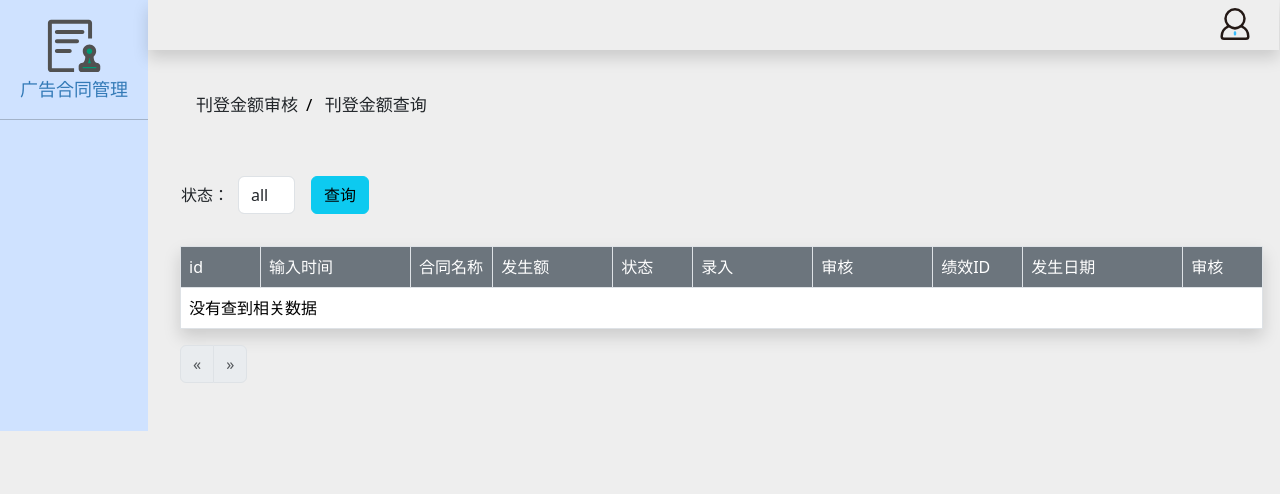
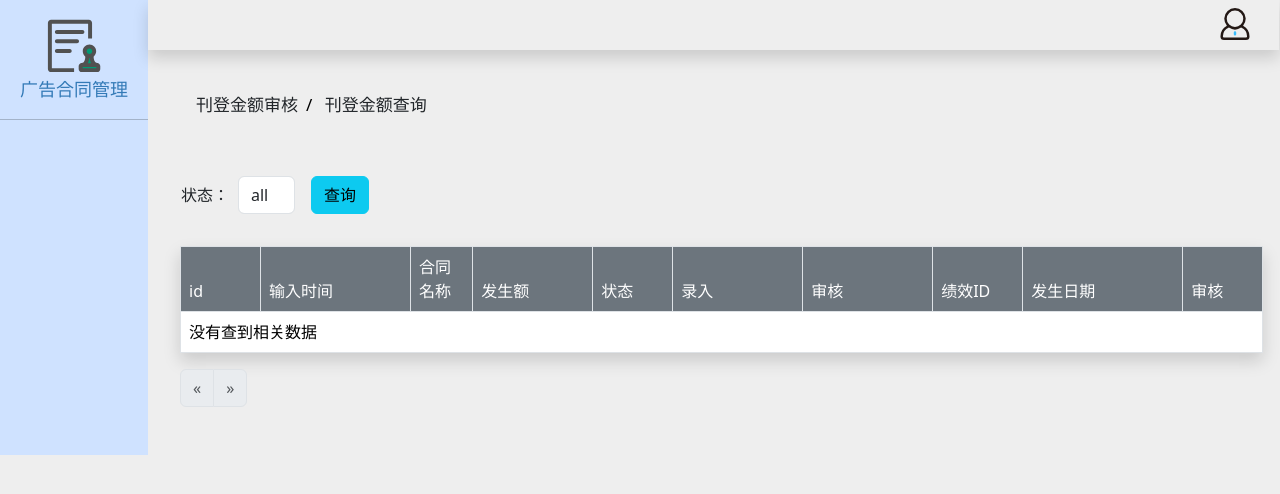
Before and after one commit to lyclqq/adv, a Flask app: template app/templates/fee2/fee2_search_udit.html in a window 1280 px wide. Shown: the top 494 px of the page. Run offline with Flask 3, Linux system fonts and the light colour scheme; the template is opened without the code that fills it: values that come from a table or form of the project are taken from there, others are empty; parts of the project's set-up code (start-up, migrations or seed data) failed here and were passed over; some libraries are stand-ins or nearby versions.

Commit message:
界面优化

```diff
--- a/app/templates/fee2/fee2_input.html
+++ b/app/templates/fee2/fee2_input.html
@@ -42,8 +42,8 @@
                 <td class="text-bg-secondary"  >备注</td>
                 <td class="text-bg-secondary" style="width:80px">状态</td>
                 <td class="text-bg-secondary" style="width:100px">面积</td>
-                <td class="text-bg-secondary" style="width:120px">录入</td>
-                <td class="text-bg-secondary" style="width:120px">审核</td>
+                <td class="text-bg-secondary" style="width:130px">录入</td>
+                <td class="text-bg-secondary" style="width:130px">审核</td>
                 <td class="text-bg-secondary" style="width:100px">绩效ID</td>
                 <td class="text-bg-secondary" style="width:160px">发生日期</td>
             </tr>
--- a/app/templates/fee2/fee2_search_udit.html
+++ b/app/templates/fee2/fee2_search_udit.html
@@ -27,8 +27,8 @@
                 <td class="text-bg-secondary">合同名称</td>
                 <td class="text-bg-secondary" style="width:120px">发生额</td>
                 <td class="text-bg-secondary" style="width:80px">状态</td>
-                <td class="text-bg-secondary" style="width:120px">录入</td>
-                <td class="text-bg-secondary" style="width:120px">审核</td>
+                <td class="text-bg-secondary" style="width:130px">录入</td>
+                <td class="text-bg-secondary" style="width:130px">审核</td>
                 <td class="text-bg-secondary" style="width:90px">绩效ID</td>
                 <td class="text-bg-secondary" style="width:160px">发生日期</td>
                 <td class="text-bg-secondary" style="width:80px">审核</td>
--- a/app/templates/fee5/fee5_input.html
+++ b/app/templates/fee5/fee5_input.html
@@ -173,8 +173,8 @@ $("#btn").click(function() {
                 <td style="width:100px">核算额</td>
                 <td style="width:80px">状态</td>
                 <td style="width:100px">比例</td>
-                <td style="width:100px">录入</td>
-                <td style="width:100px">审核</td>
+                <td style="width:130px">录入</td>
+                <td style="width:130px">审核</td>
                 <td style="width:100px">奖金</td>
                 <td style="width:180px">发生日期</td>
             </tr>
```
